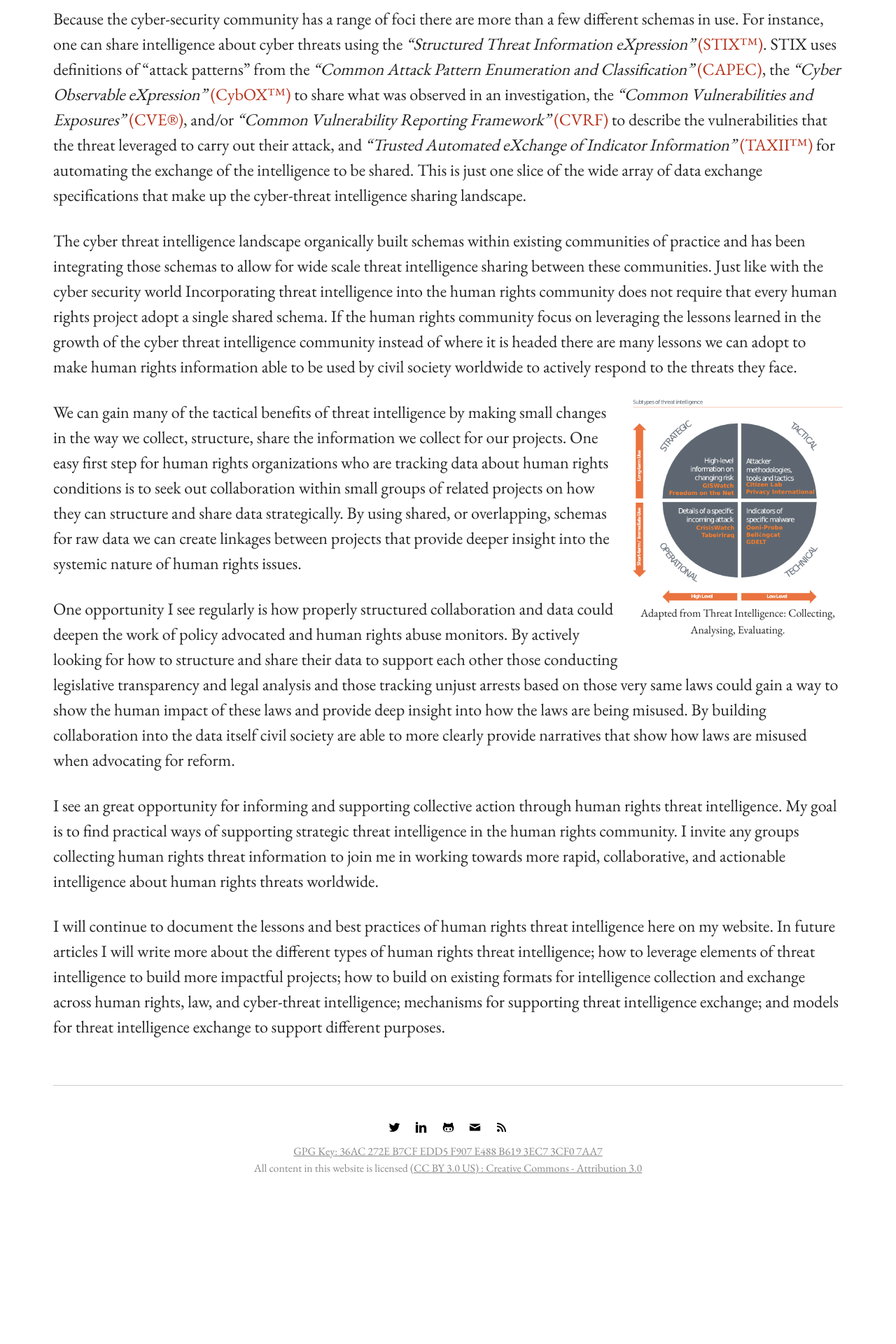
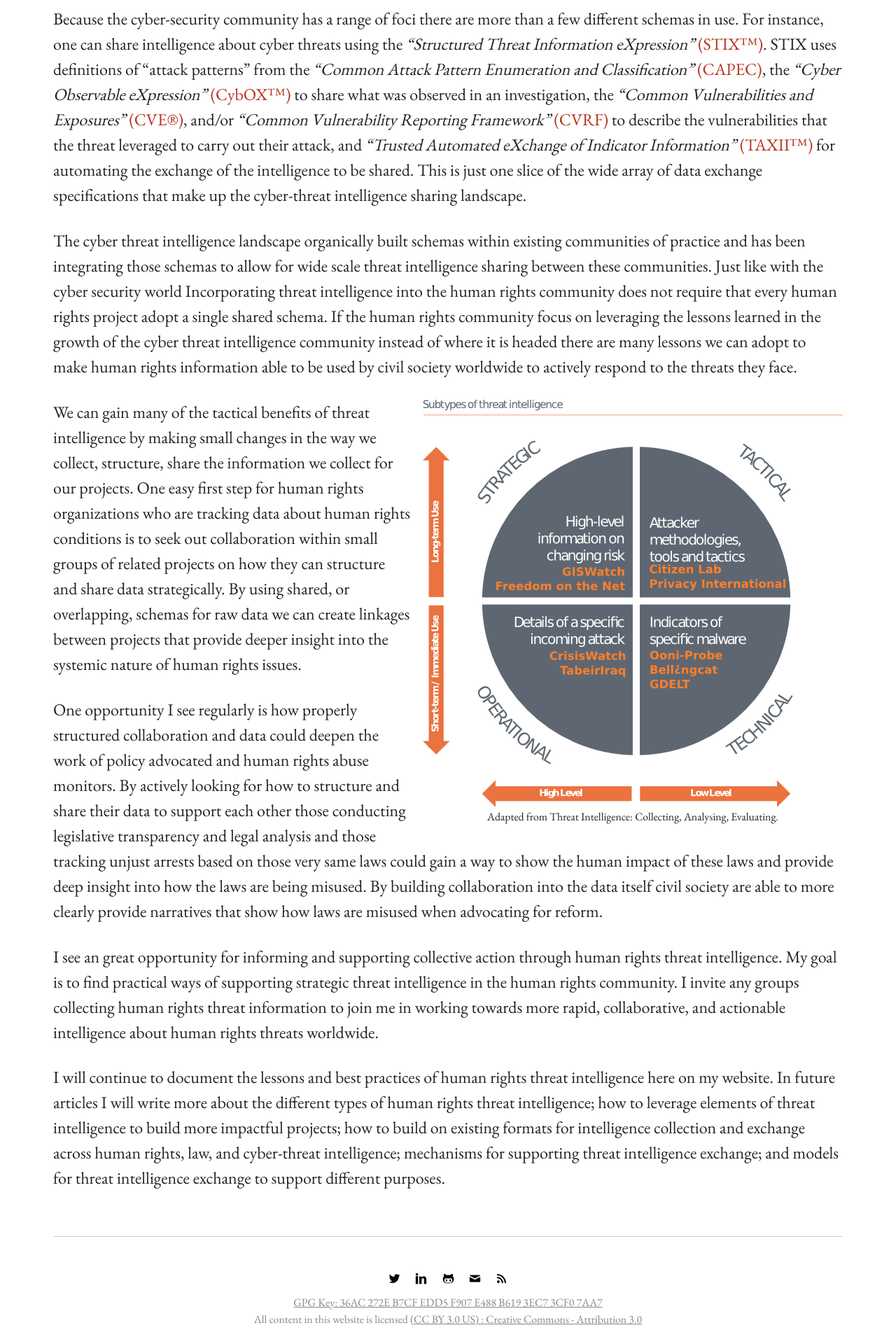
Before and after one commit to seamustuohy/seamustuohy.github.io, a Jekyll site: the page built from _posts/2016-06-22-tactical-human-rights-documentation.md, in a window 1280 px wide. Shown: the part 1433-3353 px from the top of the page at 70% size. Built offline with Jekyll 4.4.1, drawn with Linux system fonts in a browser that asks for light colours; before the commit the page ends 3137 px from its top, so only the background shows below that.

Commit message:
Fix image sizing

```diff
--- a/_posts/2016-06-22-tactical-human-rights-documentation.md
+++ b/_posts/2016-06-22-tactical-human-rights-documentation.md
@@ -19,7 +19,7 @@
 
 The cyber threat intelligence landscape organically built schemas within existing communities of practice and has been integrating those schemas to allow for wide scale threat intelligence sharing between these communities. Just like with the cyber security world Incorporating threat intelligence into the human rights community does not require that every human rights project adopt a single shared schema. If the human rights community focus on leveraging the lessons learned in the growth of the cyber threat intelligence community instead of where it is headed there are many lessons we can adopt to make human rights information able to be used by civil society worldwide to actively respond to the threats they face.
 
-{% include image.html url="/images/HR_Threat_Intel_Types.png" caption="Adapted from Threat Intelligence: Collecting, Analysing, Evaluating." href="https://www.mwrinfosecurity.com/system/assets/909/original/Threat_Intelligence_Whitepaper.pdf" max_width="300px" align="right" %}
+{% include image.html url="/images/HR_Threat_Intel_Types.png" caption="Adapted from Threat Intelligence: Collecting, Analysing, Evaluating." href="https://www.mwrinfosecurity.com/system/assets/909/original/Threat_Intelligence_Whitepaper.pdf" max_width="600px" align="right" %}
 
 We can gain many of the tactical benefits of threat intelligence by making small changes in the way we collect, structure, share the information we collect for our projects. One easy first step for human rights organizations who are tracking data about human rights conditions is to seek out collaboration within small groups of related projects on how they can structure and share data strategically. By using shared, or overlapping, schemas for raw data we can create linkages between projects that provide deeper insight into the systemic nature of human rights issues.
 
```
Also changed, not shown: images/HR_Threat_Intel_Types.png.
